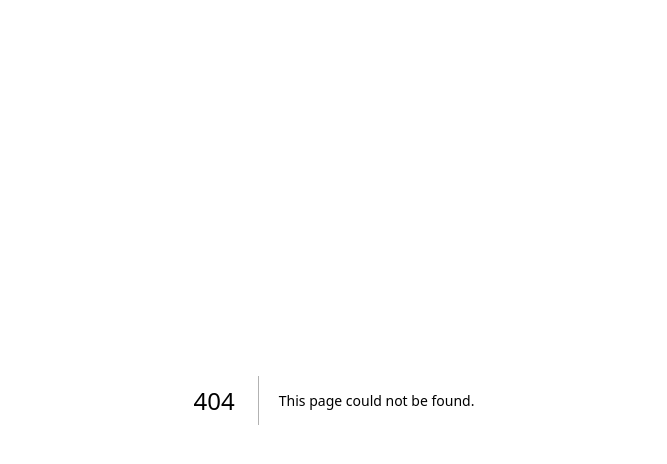
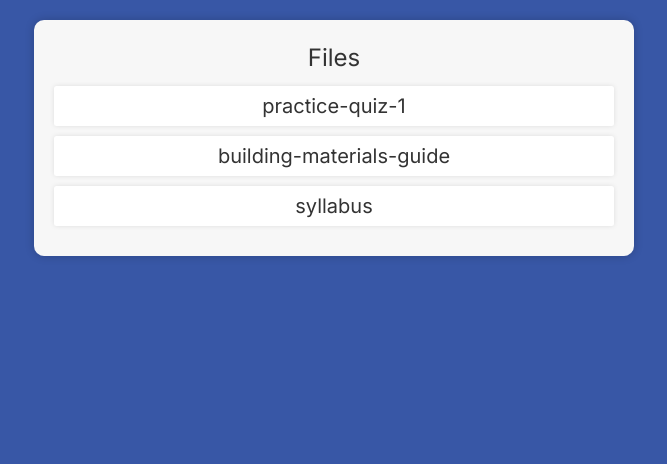
Before and after one commit to jdmclatcher/JIC-3110-Breaking-Barriers, a Next.js app in the folder client/: page /dashboard/files in a window 1280 px wide. Before the commit this address had no page. Shown: the top 464 px of the page, without its empty margins (306-973 px from the left). Built offline with nearby package versions, Linux system fonts and the light colour scheme.

Commit message:
create files page

```diff
--- /dev/null
+++ b/client/app/dashboard/files/Files.css
@@ -0,0 +1,32 @@
+/* Add these styles to your UserStats.css */
+
+.files-container {
+    text-align: center;
+    padding: 20px;
+    background-color: #f7f7f7;
+    border-radius: 10px;
+    box-shadow: 0 0 10px rgba(0, 0, 0, 0.2);
+    margin: 20px auto;
+    max-width: 600px;
+  }
+  .files-header {
+    font-size: 24px;
+    margin-bottom: 10px;
+    color: #333;
+  }
+  .file-list {
+    list-style: none;
+    padding: 0;
+  }
+  .file-item {
+    background-color: #fff;
+    margin-bottom: 10px;
+    padding: 5px;
+    border-radius: 2.5px;
+    box-shadow: 0 0 5px rgba(0, 0, 0, 0.1);
+  }
+  .file-name {
+    font-size: 20px;
+    margin-bottom: 10px;
+    color: #333;
+  }
--- /dev/null
+++ b/client/app/dashboard/files/[fileId]/page.js
@@ -0,0 +1,9 @@
+const ViewFile = () => {
+    return (
+        <div className="file-container">
+            FILE
+        </div>
+    );
+}
+
+export default ViewFile;
--- /dev/null
+++ b/client/app/dashboard/files/page.js
@@ -0,0 +1,35 @@
+'use client';
+import React, { useState } from 'react';
+import Link from 'next/link';
+import './Files.css'
+
+const FilesPage = () => {
+
+    const [files, setFiles] = useState([
+        {name:'practice-quiz-1', fileId: 1, dateUploaded:'10-16-2023', ref:''},
+        {name:'building-materials-guide', fileId: 2, dateUploaded:'10-15-2023', ref:''},
+        {name:'syllabus', fileId: 3, dateUploaded:'10-12-2023', ref:''}
+    ]);
+
+    const openFile = (file) => {
+
+    }
+
+    return (
+        <div className="files-container">
+        <h2 className="files-header">Files</h2>
+        {files.map((file) => (
+        <div key={file.name} className="file-item" onClick={openFile(file)}>
+            <Link
+                href={{
+                    pathname:`/dashboard/files/${file.fileId}`,
+                    query: { fileId: file.fileId },
+                }}
+                className='file-name'>{file.name}</Link>
+        </div>
+        ))}
+        </div>
+    )
+}
+
+export default FilesPage
--- a/client/app/dashboard/page.js
+++ b/client/app/dashboard/page.js
@@ -13,6 +13,8 @@ const DashboardPage = () => {
               href="/dashboard/quiz-stats">Quiz Stats</Link>
         <Link class="items-center justify-center inline-block bg-gradient-to-r rounded-lg from-orange-500 to-orange-400 flex flex-col mt-5 w-full h-1/6 pt-2.5 text-md font-medium uppercase leading-normal text-primary-700"
               href="/dashboard/quizzes">Quizzes</Link>
+        <Link class="items-center justify-center inline-block bg-gradient-to-r rounded-lg from-orange-500 to-orange-400 flex flex-col mt-5 w-full h-1/6 pt-2.5 text-md font-medium uppercase leading-normal text-primary-700"
+              href="/dashboard/files">Files</Link>
       </h1>
     </div>
   );
```
